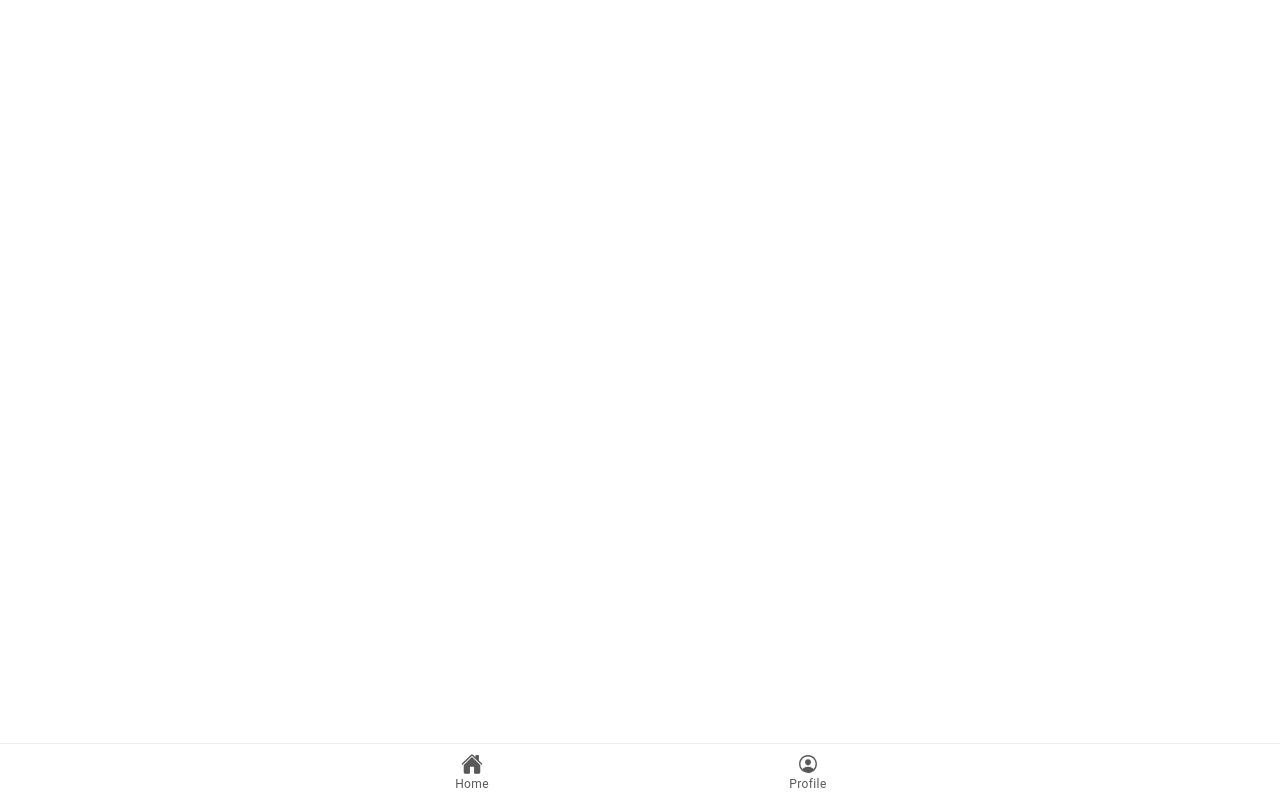
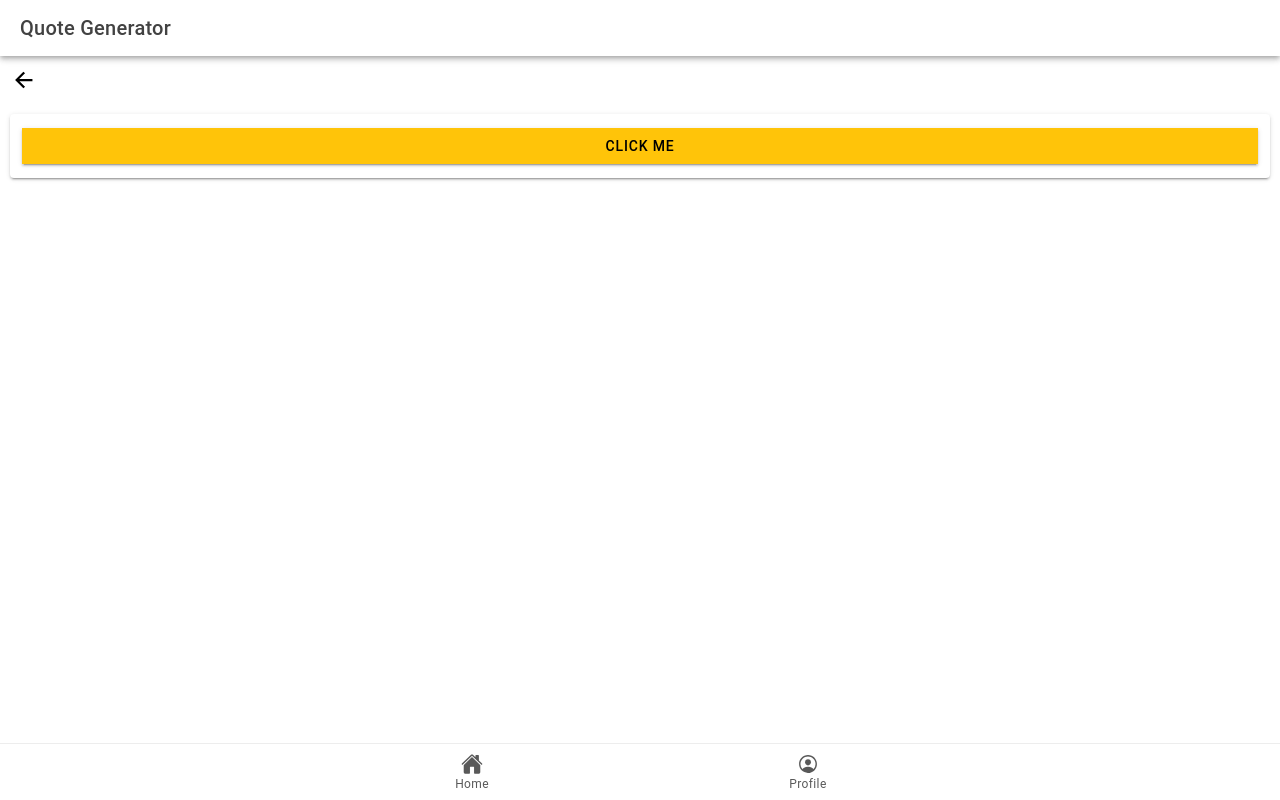
Before and after one commit to Lorcheen0814/ion-t-olbinar, a React (Vite) app: page /quotesgenerator in a window 1280 px wide. Built offline with nearby package versions, Linux system fonts and the light colour scheme.

Commit message:
added quotes generator and data.json

```diff
--- a/src/App.tsx
+++ b/src/App.tsx
@@ -16,6 +16,7 @@
 import ClickCounter from './pages/ClickCounter';
 import Calculator from './pages/Calculator';
 import Todolist from './pages/Todolist';
+import QuotesGenerator from './pages/QuotesGenerator';
 
 /* Core CSS required for Ionic components to work properly */
 import '@ionic/react/css/core.css';
@@ -44,14 +45,6 @@
       <IonTabs>
         <IonRouterOutlet>
 
-          <Route exact path="/">
-            <Redirect to="/home" />
-          </Route>
-          <Route exact path="/home">
-            <Home />
-          </Route>
-
-
           <Route exact path="/clickcounter">
             <ClickCounter />
           </Route>
@@ -61,14 +54,24 @@
           <Route exact path="/todolist">
             <Todolist />
           </Route>
+          <Route exact path="/quotesgenerator">
+            <QuotesGenerator />
+          </Route>
 
 
+          <Route exact path="/">
+            <Redirect to="/home" />
+          </Route>
+          <Route exact path="/home">
+            <Home />
+          </Route>
           <Route exact path="/profile">
             <Profile />
           </Route>
 
         </IonRouterOutlet>
         <IonTabBar slot="bottom">
+
           <IonTabButton tab="home" href="/home">
             <IonIcon aria-hidden="true" icon={home} />
             <IonLabel>Home</IonLabel>
@@ -87,7 +90,7 @@
             <IonIcon aria-hidden="true" icon={calculatorOutline} />
             <IonLabel>Calculator</IonLabel>
           </IonTabButton>
-        */}
+          */}
 
           <IonTabButton tab="" href="">
             <IonIcon aria-hidden="true" />
--- /dev/null
+++ b/src/assets/json/data.json
@@ -0,0 +1,22 @@
+[
+    {
+      "id": 1,
+      "message": "The only way to do great work is to love what you do. If you haven't found it yet, keep looking. Don't settle. - Steve Jobs"
+    },
+    {
+      "id": 2,
+      "message": "Believe you can and you're halfway there. - Theodore Roosevelt"
+    },
+    {
+      "id": 3,
+      "message": "Success is not final, failure is not fatal: It is the courage to continue that counts. - Winston Churchill"
+    },
+    {
+      "id": 4,
+      "message": "The future belongs to those who believe in the beauty of their dreams. - Eleanor Roosevelt"
+    },
+    {
+      "id": 5,
+      "message": "Your time is limited, don't waste it living someone else's life. Don't be trapped by dogma, which is living the result of other people's thinking. Don't let the noise of other's opinion drowned your own inner voice. And most important, have the courage to follow your heart and intuition, they somehow already know what you truly want to become. Everything else is secondary. - Steve Jobs"
+    }
+  ]
--- a/src/pages/Home.tsx
+++ b/src/pages/Home.tsx
@@ -52,6 +52,12 @@
     icon: pencil,
     subtitle: 'Applet #3',
     link: '/todolist'
+  },
+  {
+    title: 'Quotes Generator',
+    icon: chatbubble,
+    subtitle: 'Applet #4',
+    link: '/quotesgenerator'
   }
 
 ];
--- /dev/null
+++ b/src/pages/QuotesGenerator.tsx
@@ -0,0 +1,110 @@
+import React, { useState } from 'react';
+import {
+  IonBackButton,
+  IonButton,
+  IonButtons,
+  IonCard,
+  IonCardContent,
+  IonCardHeader,
+  IonCardSubtitle,
+  IonCardTitle,
+  IonCol,
+  IonContent,
+  IonGrid,
+  IonHeader,
+  IonIcon,
+  IonInput,
+  IonItem,
+  IonLabel,
+  IonList,
+  IonPage,
+  IonRow,
+  IonTitle,
+  IonToolbar,
+  IonItemDivider,
+  IonSearchbar,
+  IonAlert,
+  IonActionSheet,
+  IonAvatar,
+  IonThumbnail
+} from '@ionic/react';
+
+//Dynamic data reference
+import data from '../assets/json/data.json';
+
+const QuotesGenerator: React.FC = () => {
+
+  const [showAlert, setShowAlert] = useState(false);
+  const [randomIndex, setRandomIndex] =  useState<number | null>(null); // State to store random index
+
+  // Function to generate a random index
+  const generateRandomIndex = () => {
+    return Math.floor(Math.random() * data.length);
+  };
+
+  // Function to generate a random message
+  const renderRandomMessage = () => {
+    if (randomIndex !== null) {
+      return data[randomIndex].message;
+    } else {
+      return ''; // Return empty string if randomIndex is null
+    }
+  };
+
+  // Function to handle opening of the alert
+  const handleOpenAlert = () => {
+    const newIndex = generateRandomIndex();
+    setRandomIndex(newIndex);
+    setShowAlert(true);
+  };
+
+  // Function to handle closing of the alert
+  const handleAlertDismiss = () => {
+    setRandomIndex(0); // Reset the index to 0
+    setShowAlert(false); // Hide the alert
+  };
+
+
+
+  return (
+    <IonPage>
+      <IonHeader>
+        <IonToolbar>
+          <IonTitle>Quote Generator</IonTitle>
+        </IonToolbar>
+      </IonHeader>
+      <IonButtons slot="start">
+        <IonBackButton defaultHref="/" />
+      </IonButtons>
+      <IonContent fullscreen>
+        <IonHeader collapse="condense">
+          <IonToolbar>
+            <IonTitle size="large">Quote Generator</IonTitle>
+          </IonToolbar>
+        </IonHeader>
+
+        <IonCard>
+
+          {/*Button Trigger*/}
+          <IonGrid>
+            <IonRow>
+                <IonCol size="" push="">
+                <IonButton id="present-alert" color="warning" expand="full" onClick={handleOpenAlert}>Click me</IonButton>
+                <IonAlert
+                  isOpen={showAlert}
+                  onDidDismiss={handleAlertDismiss} // Call the handleAlertDismiss function when the alert is closed
+                  header="ArysArts"
+                  subHeader=""
+                  message={renderRandomMessage()}
+                  buttons={['Close']}
+                />
+                </IonCol>
+            </IonRow>
+          </IonGrid>
+        </IonCard>
+      </IonContent>
+    </IonPage>
+  );
+};
+
+export default  QuotesGenerator;
```
